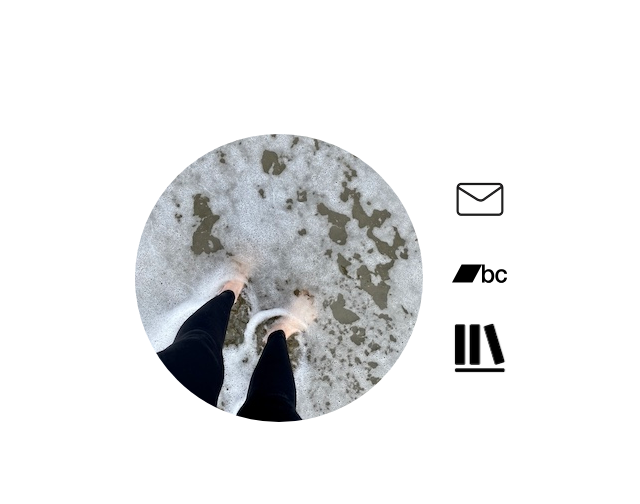
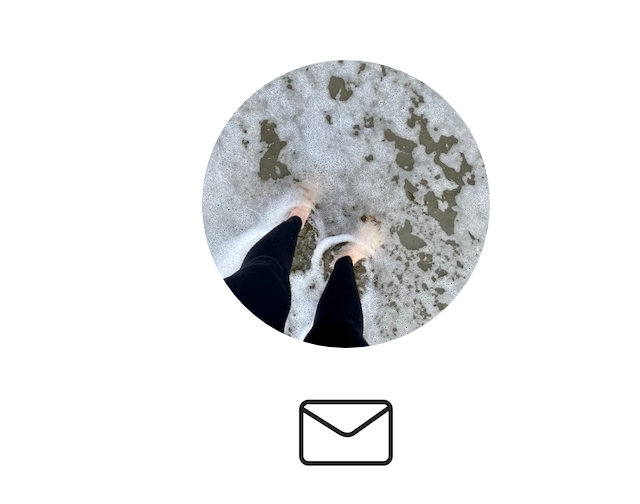
Before and after one commit to erynonym/erynonym.github.io, a plain HTML site: page index.html in a window 1280 px wide. Shown: the part 122-626 px from the top of the page, without its empty margins (294-934 px from the left). Drawn offline with nearby package versions, Linux system fonts and the light colour scheme.

Commit message:
Update index.html

```diff
--- a/index.html
+++ b/index.html
@@ -1,5 +1,4 @@
-
-  <!DOCTYPE html>
+<!DOCTYPE html>
 <html lang="en">
 <head>
     <meta charset="UTF-8">
@@ -16,6 +15,7 @@
             padding: 0;
             height: 100vh;
             display: flex;
+            flex-direction: column; /* Changed to column layout */
             align-items: center;
             justify-content: center;
         }
@@ -24,23 +24,17 @@
         }
         .profile-img {
             border-radius: 50%;
-            max-width: 50%; /* Adjusted size to 50% */
+            max-width: 50%;
             height: auto;
-            margin-right: 20px; /* Added margin to the right for space */
-            margin-left: 20px; /* Added margin to the left for space */
-            display: inline-block; /* Center the profile image */
-            vertical-align: middle; /* Align the image vertically */
+            margin-bottom: 20px; /* Added margin to the bottom for space */
         }
         .icon-container {
-            display: inline-block; /* Center the icon container */
-            text-align: left; /* Align text to the left within the container */
-            vertical-align: middle; /* Align the container vertically */
+            text-align: center; /* Center the icon container */
         }
         .icon {
-            font-size: 1em; /* Adjusted size to 50% */
+            font-size: 1em;
             color: #007bff;
-            margin-bottom: 10px;
-            display: block;
+            margin: 0 10px; /* Added margin to the icons for spacing */
             text-decoration: none;
         }
     </style>
@@ -50,8 +44,6 @@
         <img src="ProfilePic.JPG" alt="Eryn Onym" class="profile-img">
         <div class="icon-container">
             <a href="mailto:itsnym@proton.me" class="icon" title="email"><img src="email.jpg" alt="email" style="max-width: 50%;"></a>
-            <a href="https://bandcamp.com/erynonym" class="icon" title="bandcamp"><img src="bandcamp.png" alt="bandcamp" style="max-width: 50%;"></a>
-            <a href="https://app.thestorygraph.com/profile/erynonym" class="icon" title="storygraph"><img src="Storygraph.png" alt="storygraph" style="max-width: 50%;"></a>
         </div>
     </div>
 
```
